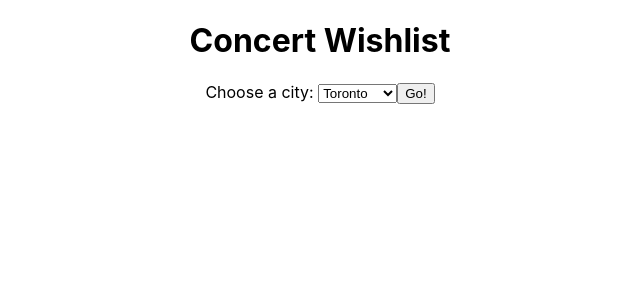
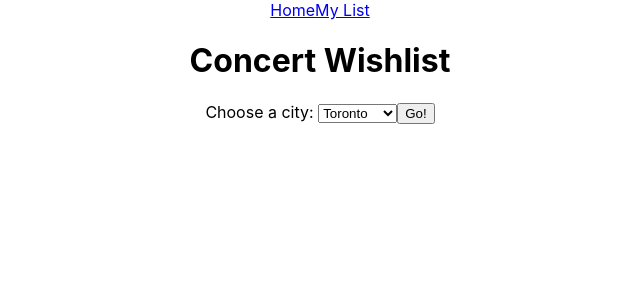
Before and after one commit to julienbigras/concert-finder, a React (Create React App) app: page / in a window 1280 px wide. Shown: the top 300 px of the page, without its empty margins (320-960 px from the left). Built offline with nearby package versions, Linux system fonts and the light colour scheme.

Commit message:
set up basic header with router links

```diff
--- a/src/App.js
+++ b/src/App.js
@@ -1,5 +1,6 @@
 import React from 'react';
 import { BrowserRouter, Route } from 'react-router-dom';
+import Header from './Components/Header';
 import EventsMain from './Components/EventsMain';
 import UserList from './Components/UserList';
 import './App.css';
@@ -7,12 +8,15 @@ import './App.css';
 class App extends React.Component {
   render() {
     return (
-      <BrowserRouter>
-        <div className="App">
-          <Route path="/" exact component={EventsMain}></Route>
-          <Route path="/mylist" component={UserList}></Route>
-        </div>
-      </BrowserRouter>
+      <div className="App">
+        <BrowserRouter>
+          <div>
+            <Header />
+            <Route path="/" exact component={EventsMain}></Route>
+            <Route path="/mylist" component={UserList}></Route>
+          </div>
+        </BrowserRouter>
+      </div>
     );
   }
 }
--- a/src/Components/Header.js
+++ b/src/Components/Header.js
@@ -7,7 +7,7 @@ const Header = () => {
       <div className="logoContainer"></div>
       <nav>
         <Link to="/">Home</Link>
-        <Link to="/list">My List</Link>
+        <Link to="/mylist">My List</Link>
       </nav>
     </div>
   );
```
